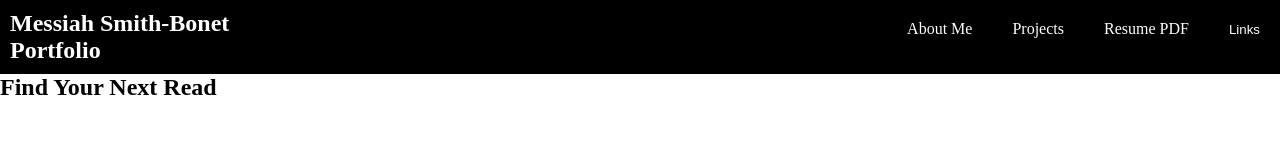
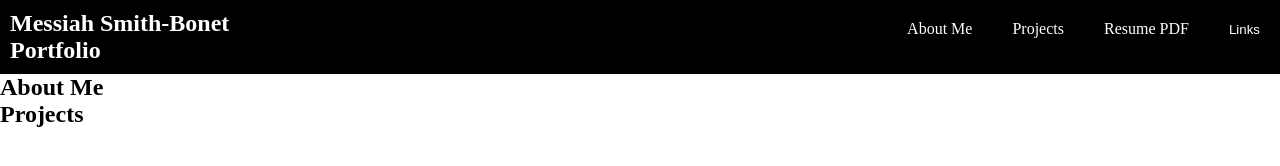
Before and after one commit to messiahsb/My-Portfolio-Website, a plain HTML site: page PersonalWebsite/landing-page/index.html in a window 1280 px wide. Drawn offline with Linux system fonts and the light colour scheme.

Commit message:
some code clean up

```diff
--- a/PersonalWebsite/landing-page/index.html
+++ b/PersonalWebsite/landing-page/index.html
@@ -14,8 +14,8 @@
     <h1 class="home"><a href="#">Messiah Smith-Bonet Portfolio</a></h1>
 
      <ul class="nav-elements">
-        <li class="nav-item"><a href="#">About Me</a></li>
-         <li class="nav-item"><a href="#">Projects</a></li>
+        <li class="nav-item"><a href="#AbtMe">About Me</a></li>
+         <li class="nav-item"><a href="#prjcts">Projects</a></li>
          <li class="nav-item"><a href="MSB-resume.pdf">Resume PDF</a></li>
          <li class="nav-item"><div class="dropdown"><button class="drp-btn">Links</button>
            <ul class="dropdown-list">
@@ -27,9 +27,13 @@
     </div>
     </nav>
 
-    <h2>Find Your Next Read</h2>
+    <div class="About">
+      <h2 id="AbtMe">About Me</h2>
+    </div>
 
- <!-- Add book grid on front page, find your next read, pull images and descriptions from the web-->
+    <div class="Projects">
+      <h2 id="prjcts">Projects</h2>
+    </div>
 
 
   </body>
--- a/PersonalWebsite/landing-page/style.css
+++ b/PersonalWebsite/landing-page/style.css
@@ -3,16 +3,17 @@
     padding: 0;
     box-sizing: border-box;
 }
+
+/* NavBar Styling */
 .nav-bar{
 display: flex;
 background-color: black;
 position: sticky;
 color: white;
-height: 100%;
+/* position: fixed; */
 
 }
 .nav-elements {
-
 }
 .home {
     justify-content: flex-start;
@@ -30,20 +31,18 @@ ul {
     height: 100%;
     border: 2px;
     border-color: #f9f9f9;
+    padding: 20px;
   }
   .nav-bar a{
       text-decoration: none;
       color: white;
     }
-  .nav-item{
-
-    padding: 20px;
-  }
-
   .nav-item a:hover{
     background-color: rgb(168, 152, 152);
 
   }
+
+  /* dropdown within nav bar styling TODO: fix */
   .drp-btn{
     border: none;
   outline: none;
```
